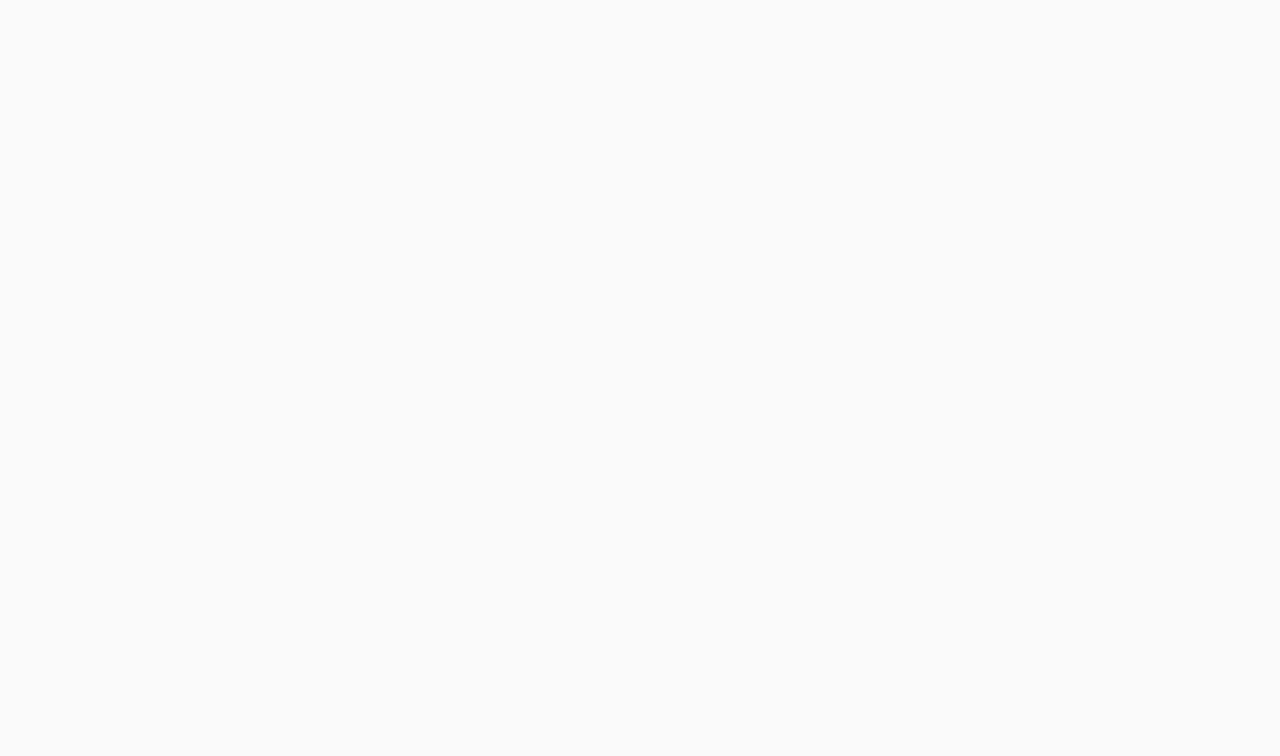
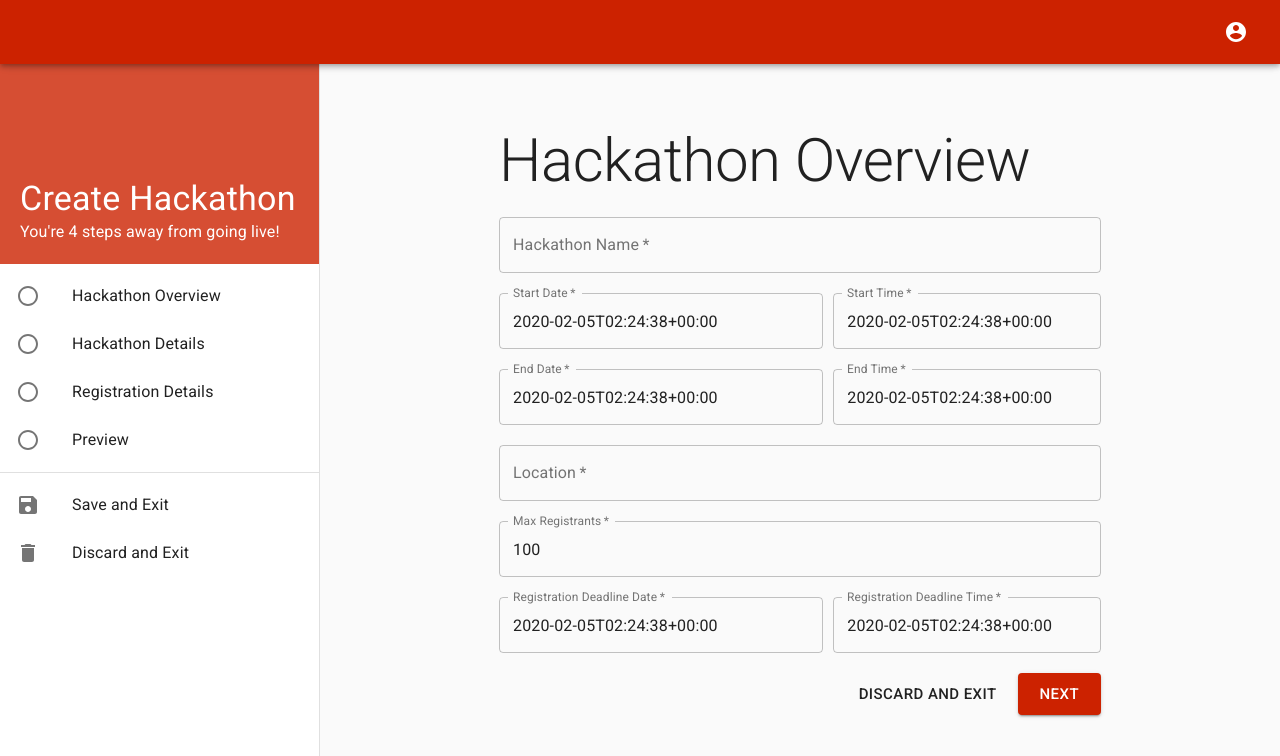
Before and after one commit to evscott/hackapp-client, a React (Create React App) app: page /create in a window 1280 px wide. Shown: the top 756 px of the page. Built offline with nearby package versions, Linux system fonts and the light colour scheme.

Commit message:
Created a create hackathon page with the overview form.

```diff
--- a/package.json
+++ b/package.json
@@ -5,11 +5,14 @@
   "author": "Graeme Zinck and Eliot Scott",
   "private": true,
   "dependencies": {
+    "@date-io/dayjs": "^1.3.13",
     "@material-ui/core": "^4.9.1",
     "@material-ui/icons": "^4.9.1",
+    "@material-ui/pickers": "^3.2.10",
     "@testing-library/jest-dom": "^4.2.4",
     "@testing-library/react": "^9.4.0",
     "@testing-library/user-event": "^7.2.1",
+    "dayjs": "^1.8.20",
     "eslint-plugin-flowtype": "^3.13.0",
     "prop-types": "^15.7.2",
     "react": "^16.12.0",
--- a/src/App.js
+++ b/src/App.js
@@ -1,11 +1,14 @@
 import React from "react";
 import { Switch, Route, BrowserRouter as Router } from "react-router-dom";
 import "./App.css";
+import { MuiPickersUtilsProvider } from "@material-ui/pickers";
+import DayJsUtils from "@date-io/dayjs";
 import { MuiThemeProvider } from "@material-ui/core";
 import CssBaseline from "@material-ui/core/CssBaseline";
 import { theme } from "./theme";
 import SetupPage from "./components/setup/SetupPage";
 import DashboardPage from "./components/dashboard/DashboardPage";
+import CreateHackathonPage from "./components/create_hackathon/CreateHackathonPage";
 
 /**
  * The application. Has a theme and routes.
@@ -15,6 +18,7 @@
   return (
     <Router>
       <MuiThemeProvider theme={theme}>
+        <MuiPickersUtilsProvider utils={DayJsUtils}>
           <CssBaseline />
           <Switch>
             <Route path="/setup">
@@ -23,7 +27,11 @@
             <Route path="/dashboard">
               <DashboardPage />
             </Route>
+            <Route path="/create">
+              <CreateHackathonPage />
+            </Route>
           </Switch>
+        </MuiPickersUtilsProvider>
       </MuiThemeProvider>
     </Router>
   );
--- /dev/null
+++ b/src/components/create_hackathon/CreateHackathonPage.js
@@ -0,0 +1,118 @@
+import React, { useState } from "react";
+import { makeStyles } from "@material-ui/core/styles";
+import Page from "../page/Page";
+import Typography from "@material-ui/core/Typography";
+import RadioButtonUncheckedIcon from "@material-ui/icons/RadioButtonUnchecked";
+import CheckCircleIcon from '@material-ui/icons/CheckCircle';
+import SaveIcon from "@material-ui/icons/Save";
+import DeleteIcon from "@material-ui/icons/Delete";
+import HackathonOverviewForm from "../hack_forms/HackathonOverviewForm";
+
+/**
+ * The styles for the React component.
+ */
+const useStyles = makeStyles(theme => {});
+
+const PAGES = {
+  OVERVIEW: 1,
+  DETAILS: 2,
+  REGISTRATION: 3,
+  PREVIEW: 4
+};
+
+const overviewState = {
+  name: "",
+  startDate: new Date(),
+  endDate: new Date(),
+  location: "",
+  maxRegistrants: 100,
+  regDeadline: new Date()
+};
+
+const drawerSecondary = [
+  {
+    icon: <SaveIcon />,
+    text: "Save and Exit"
+  },
+  {
+    icon: <DeleteIcon />,
+    text: "Discard and Exit"
+  }
+];
+
+export default function CreateHackathonPage() {
+  const [overview, setOverview] = useState(overviewState);
+  const [page, setPage] = useState(PAGES.OVERVIEW);
+
+  const drawerPrimary = [
+    {
+      icon:
+        page > PAGES.OVERVIEW ? (
+          <CheckCircleIcon />
+        ) : (
+          <RadioButtonUncheckedIcon />
+        ),
+      text: "Hackathon Overview"
+    },
+    {
+      icon:
+        page > PAGES.DETAILS ? (
+          <CheckCircleIcon />
+        ) : (
+          <RadioButtonUncheckedIcon />
+        ),
+      text: "Hackathon Details"
+    },
+    {
+      icon:
+        page > PAGES.REGISTRATION ? (
+          <CheckCircleIcon />
+        ) : (
+          <RadioButtonUncheckedIcon />
+        ),
+      text: "Registration Details"
+    },
+    {
+      icon: <RadioButtonUncheckedIcon />,
+      text: "Preview"
+    }
+  ];
+
+  const drawerHeader = (
+    <div>
+      <Typography variant="h4" component="p">
+        Create Hackathon
+      </Typography>
+      <Typography variant="body1" component="p">
+        You're 4 steps away from going live!
+      </Typography>
+    </div>
+  );
+
+  const currPage = () => {
+    switch (page) {
+      case PAGES.OVERVIEW:
+        return (
+          <HackathonOverviewForm
+            overview={overview}
+            setOverview={setOverview}
+            nextPage={() => setPage(PAGES.DETAILS)}
+            discardAndExit={() => console.log("Exit...")}
+          />
+        );
+      default:
+        return "";
+    }
+  };
+
+  return (
+    <Page
+      title="Hackathon Overview"
+      drawerHeader={drawerHeader}
+      drawerPrimary={drawerPrimary}
+      drawerSecondary={drawerSecondary}
+    >
+      {currPage()}
+    </Page>
+  );
+}
--- /dev/null
+++ b/src/components/hack_forms/HackathonOverviewForm.js
@@ -0,0 +1,196 @@
+import React from "react";
+import PropTypes from "prop-types";
+import TextField from "@material-ui/core/TextField";
+import Button from "@material-ui/core/Button";
+import { DatePicker, TimePicker } from "@material-ui/pickers";
+import { makeStyles } from "@material-ui/core/styles";
+import RightButtonBar from "../buttons/RightButtonBar";
+
+const useStyles = makeStyles(theme => {
+  return {
+    row: {
+      display: "flex",
+      marginTop: 20,
+      marginBottom: 20
+    },
+    datePicker: {
+      flexGrow: 2
+    },
+    timePicker: {
+      flexGrow: 1,
+      marginLeft: 10
+    },
+    marginedTextField: {
+      marginTop: 20,
+      marginBottom: 0
+    },
+    textField: {
+      marginTop: 0,
+      marginBottom: 0
+    },
+    button: {
+      marginRight: 10
+    }
+  };
+});
+
+export default function HackathonOverviewForm(props) {
+  const classes = useStyles();
+  return (
+    <div>
+      <TextField
+        className={classes.marginedTextField}
+        variant={"outlined"}
+        required
+        fullWidth
+        id="name"
+        label="Hackathon Name"
+        name="name"
+        margin="normal"
+      />
+      <div className={classes.row}>
+        <DatePicker
+          className={classes.datePicker}
+          value={props.overview.startDate}
+          onChange={date =>
+            props.setOverview({ ...props.overview, startDate: date })
+          }
+          name="start-date"
+          label="Start Date"
+          inputVariant="outlined"
+          variant="inline"
+          autoOk
+          required
+        />
+        <TimePicker
+          className={classes.timePicker}
+          value={props.overview.startDate}
+          onChange={date =>
+            props.setOverview({ ...props.overview, startDate: date })
+          }
+          name="start-time"
+          label="Start Time"
+          inputVariant="outlined"
+          variant="inline"
+          autoOk
+          required
+        />
+      </div>
+      <div className={classes.row}>
+        <DatePicker
+          className={classes.datePicker}
+          value={props.overview.endDate}
+          onChange={date =>
+            props.setOverview({ ...props.overview, endDate: date })
+          }
+          name="end-date"
+          label="End Date"
+          inputVariant="outlined"
+          variant="inline"
+          autoOk
+          required
+        />
+        <TimePicker
+          className={classes.timePicker}
+          value={props.overview.endDate}
+          onChange={date =>
+            props.setOverview({ ...props.overview, endDate: date })
+          }
+          name="end-time"
+          label="End Time"
+          inputVariant="outlined"
+          variant="inline"
+          autoOk
+          required
+        />
+      </div>
+      <TextField
+        className={classes.textField}
+        value={props.overview.location}
+        onChange={event =>
+          props.setOverview({ ...props.overview, location: event.target.value })
+        }
+        variant="outlined"
+        required
+        fullWidth
+        id="location"
+        label="Location"
+        name="location"
+        margin="normal"
+      />
+      <TextField
+        className={classes.marginedTextField}
+        value={props.overview.maxRegistrants}
+        onChange={event => {
+          const value = parseInt(event.target.value);
+          // Ensure that we have a positive number of registrants
+          if (!isNaN(value) && value > 0) {
+            props.setOverview({
+              ...props.overview,
+              maxRegistrants: value
+            });
+          }
+        }}
+        variant="outlined"
+        required
+        fullWidth
+        id="max-registrants"
+        label="Max Registrants"
+        name="max-registrants"
+        margin="normal"
+      />
+      <div className={classes.row}>
+        <DatePicker
+          className={classes.datePicker}
+          value={props.overview.regDeadline}
+          onChange={date =>
+            props.setOverview({ ...props.overview, regDeadline: date })
+          }
+          name="registration-deadline-date"
+          label="Registration Deadline Date"
+          inputVariant="outlined"
+          variant="inline"
+          autoOk
+          required
+        />
+        <TimePicker
+          className={classes.timePicker}
+          value={props.overview.regDeadline}
+          onChange={date =>
+            props.setOverview({ ...props.overview, regDeadline: date })
+          }
+          name="registration-deadline-time"
+          label="Registration Deadline Time"
+          inputVariant="outlined"
+          variant="inline"
+          autoOk
+          required
+        />
+      </div>
+      <RightButtonBar>
+        <Button
+          className={classes.button}
+          onClick={props.discardAndExit}
+          size="large"
+        >
+          Discard and Exit
+        </Button>
+        <Button
+          variant="contained"
+          color="primary"
+          size="large"
+          onClick={props.nextPage}
+        >
+          Next
+        </Button>
+      </RightButtonBar>
+    </div>
+  );
+}
+
+HackathonOverviewForm.propTypes = {
+  overview: PropTypes.any.isRequired,
+  setOverview: PropTypes.func.isRequired,
+  nextPage: PropTypes.func.isRequired,
+  discardAndExit: PropTypes.func.isRequired
+};
```
Also changed, not shown: 1 other file (tests, documents, lock files or other folders). Lines whose indentation alone changed are shown as unchanged.
